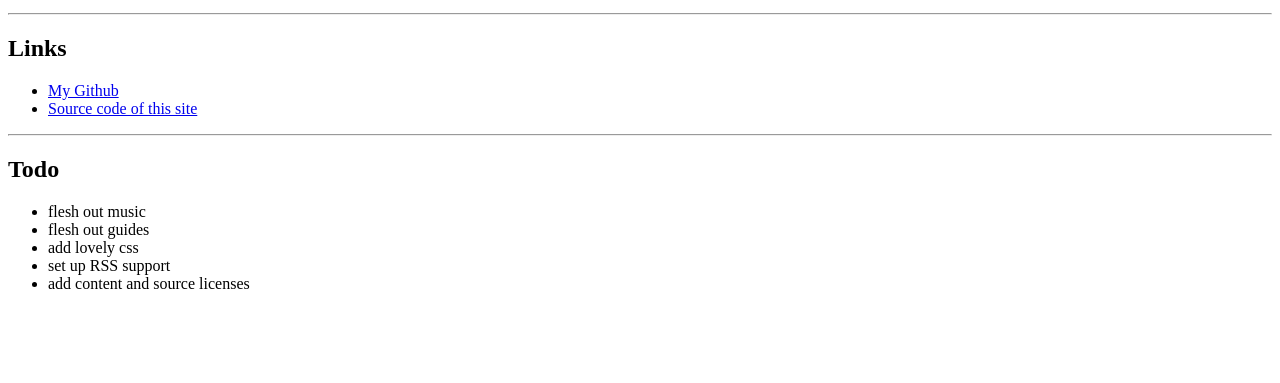
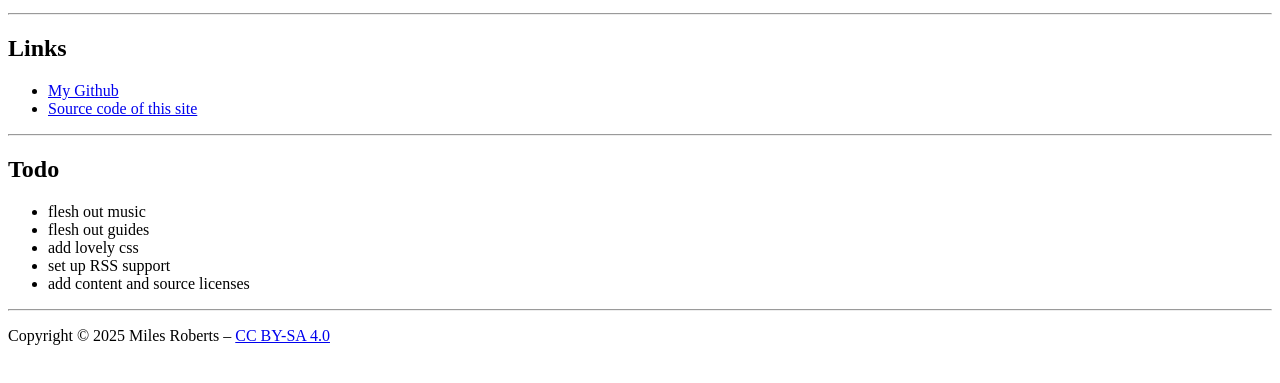
Before and after one commit to RobertsMiles/site, a plain HTML site: page site/index.html in a window 1280 px wide. Shown: the part 181-564 px from the top of the page. Drawn offline with Linux system fonts and the light colour scheme.

Commit message:
added content copyright

```diff
--- a/site/index.html
+++ b/site/index.html
@@ -28,3 +28,7 @@ site</a></li>
 <li>set up RSS support</li>
 <li>add content and source licenses</li>
 </ul>
+<hr />
+<p>Copyright © 2025 Miles Roberts – <a
+href="https://creativecommons.org/licenses/by-sa/4.0/">CC BY-SA
+4.0</a></p>
```
Also changed, not shown: site/guides.html (+3 -0 lines), site/music.html (+4 -0 lines), 3 other files.
